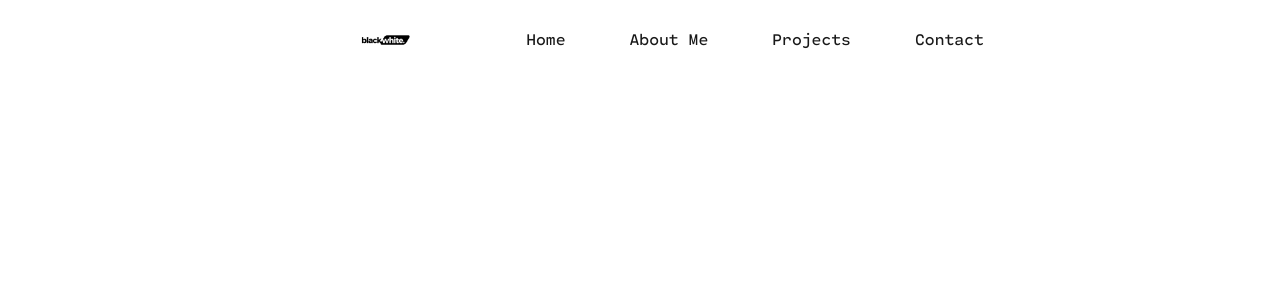
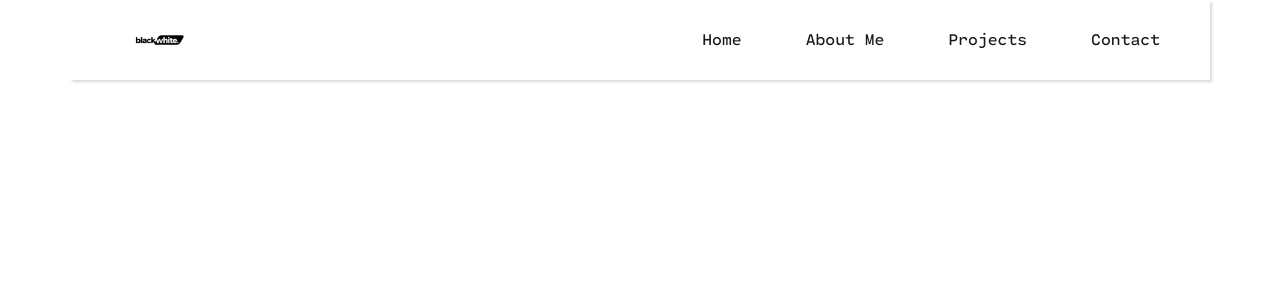
Before and after one commit to Imnotracist/my-portfolio, a React (Create React App) app: page / in a window 1280 px wide. Shown: the top 300 px of the page. Built offline with nearby package versions, Linux system fonts and the light colour scheme.

Commit message:
Small changes

```diff
--- a/src/components/Containers/templates/AppLayout.tsx
+++ b/src/components/Containers/templates/AppLayout.tsx
@@ -1,7 +1,13 @@
-import Header from "../../Presentational/organisms/Header";
-
+import Header from "../../Presentational/organisms/Header/Header";
+import IntroSection from "../../Presentational/organisms/IntroSection/IntroSection";
+import Intro from "../../Presentational/organisms/IntroSection/IntroSection";
 const AppLayout = () => {
-  return <Header />;
+  return (
+    <>
+      <Header />
+      <IntroSection />
+    </>
+  );
 };
 
 export default AppLayout;
--- /dev/null
+++ b/src/components/Presentational/atoms/Heading/Heading.styles.ts
@@ -0,0 +1,2 @@
+import styled from "styled-components";
+export const StyledHeading = styled.div``;
--- /dev/null
+++ b/src/components/Presentational/atoms/Heading/Heading.tsx
@@ -0,0 +1,2 @@
+import { StyledHeading } from "./Heading.styles";
+export default StyledHeading;
--- a/src/components/Presentational/molecules/HeaderContent/HeaderContent.styles.ts
+++ b/src/components/Presentational/molecules/HeaderContent/HeaderContent.styles.ts
@@ -5,6 +5,11 @@ export const HeaderContentContainer = styled.div`
   flex-direction: row;
   align-items: center;
   align-content: center;
-  justify-content: center;
-  /* background-color: #191919; */
+  justify-content: space-between; // Updated property
+  margin-left: 50px;
+  margin-right: 50px;
+  /* border: 5px solid #000; */
+  /* box-shadow: 12px 12px 2px 1px black; */
+
+  box-shadow: rgba(0, 0, 0, 0.15) 1.95px 1.95px 2.6px;
 `;
--- /dev/null
+++ b/src/components/Presentational/molecules/IntroSectionContent/IntroSectionContent.styles.ts
@@ -0,0 +1,5 @@
+import styled from "styled-components";
+
+export const IntroSectionContentContainer = styled.div`
+  display: flex;
+`;
--- /dev/null
+++ b/src/components/Presentational/molecules/IntroSectionContent/IntroSectionContent.tsx
@@ -0,0 +1,6 @@
+import { IntroSectionContentContainer } from "./IntroSectionContent.styles";
+const IntroSectionContent = () => {
+  return <IntroSectionContentContainer></IntroSectionContentContainer>;
+};
+
+export default IntroSectionContent;
--- a/src/components/Presentational/molecules/NavigationMenu/NavigationMenu.styles.ts
+++ b/src/components/Presentational/molecules/NavigationMenu/NavigationMenu.styles.ts
@@ -2,4 +2,5 @@ import styled from "styled-components";
 
 export const NavigationMenuContainer = styled.nav`
   margin-left: 50px;
+  margin-right: 50px;
 `;
--- a/src/components/Presentational/organisms/Header.tsx
+++ /dev/null
@@ -1,5 +0,0 @@
-import HeaderContent from "../molecules/HeaderContent/HeaderContent";
-const Header = () => {
-  return <HeaderContent></HeaderContent>;
-};
-export default Header;
--- /dev/null
+++ b/src/components/Presentational/organisms/Header/Header.styles.ts
@@ -0,0 +1,6 @@
+import styled from "styled-components";
+
+export const HeaderContainer = styled.div`
+  padding-left: 20px;
+  padding-right: 20px;
+`;
--- /dev/null
+++ b/src/components/Presentational/organisms/Header/Header.tsx
@@ -0,0 +1,11 @@
+import HeaderContent from "../../molecules/HeaderContent/HeaderContent";
+import { HeaderContainer } from "./Header.styles";
+
+const Header = () => {
+  return (
+    <HeaderContainer>
+      <HeaderContent></HeaderContent>
+    </HeaderContainer>
+  );
+};
+export default Header;
--- /dev/null
+++ b/src/components/Presentational/organisms/IntroSection/IntroSection.tsx
@@ -0,0 +1,4 @@
+const IntroSection = () => {
+  return <div></div>;
+};
+export default IntroSection;
```
Also changed, not shown: src/components/Presentational/organisms/Footer/Footer.tsx (renamed from src/components/Presentational/organisms/Footer.tsx).
